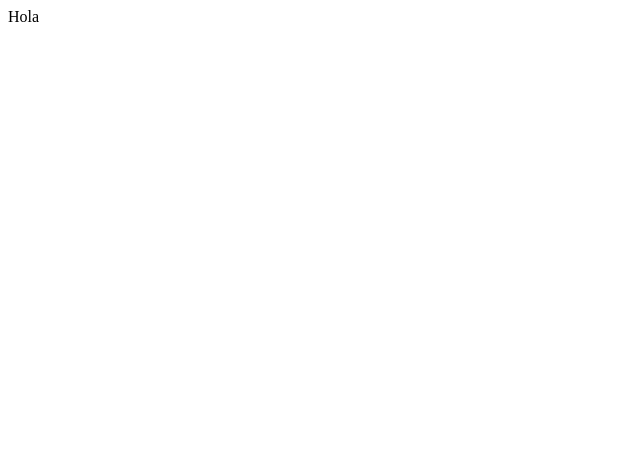
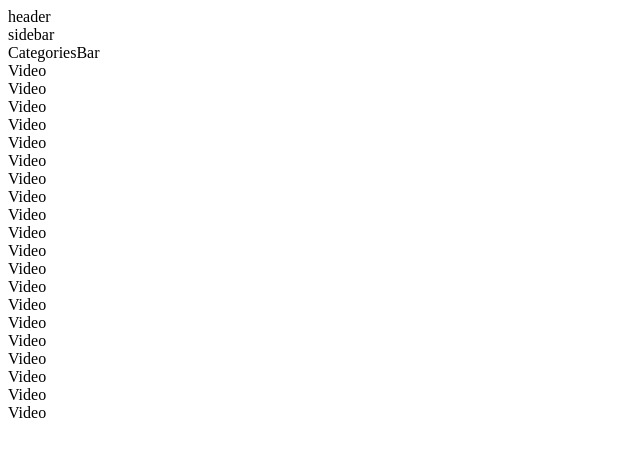
Before and after one commit to adrianGette/youtube-clone-v2, a React (Create React App) app: page / in a window 1280 px wide. Shown: the top 456 px of the page, without its empty margins (0-640 px from the left). Built offline with nearby package versions, Linux system fonts and the light colour scheme.

Commit message:
Create HomeScreen component

```diff
--- a/src/App.js
+++ b/src/App.js
@@ -1,10 +1,21 @@
 import React from 'react'
+import { Container } from 'react-bootstrap'
+
+import Header from './components/header/Header'
+import Sidebar from './components/sidebar/Sidebar'
+import HomeScreen from './screens/homeScreen/HomeScreen'
 
 const App = () => {
     return (
-        <div>
-            Hola
-        </div>
+        <>
+            <Header />
+            <div className="app-container">
+                <Sidebar />
+                <Container fluid className="app-main">
+                    <HomeScreen />
+                </Container>
+            </div>
+        </>
     )
 }
 
--- /dev/null
+++ b/src/screens/homeScreen/HomeScreen.js
@@ -0,0 +1,24 @@
+import React from 'react'
+import { Col, Container, Row } from 'react-bootstrap'
+
+import CategoriesBar from '../../components/categoriesBar/CategoriesBar'
+import Video from '../../components/video/Video'
+
+const HomeScreen = () => {
+    return (
+        <Container>
+            <CategoriesBar />
+            <Row>
+
+                { [...new Array(20)].map( () =>
+                    <Col lg={3} md={4}>
+                        <Video />
+                    </Col>
+                ) }
+
+            </Row>
+        </Container>
+    )
+}
+
+export default HomeScreen
```
